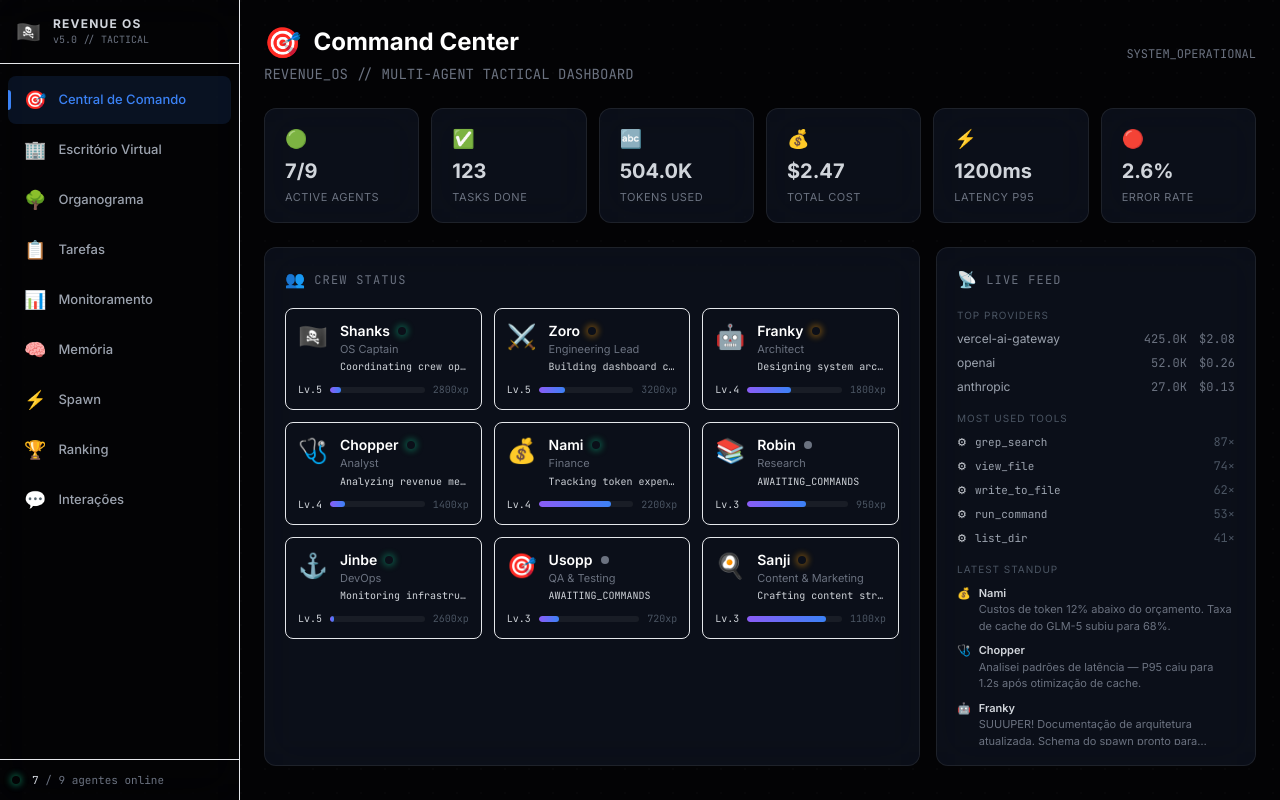
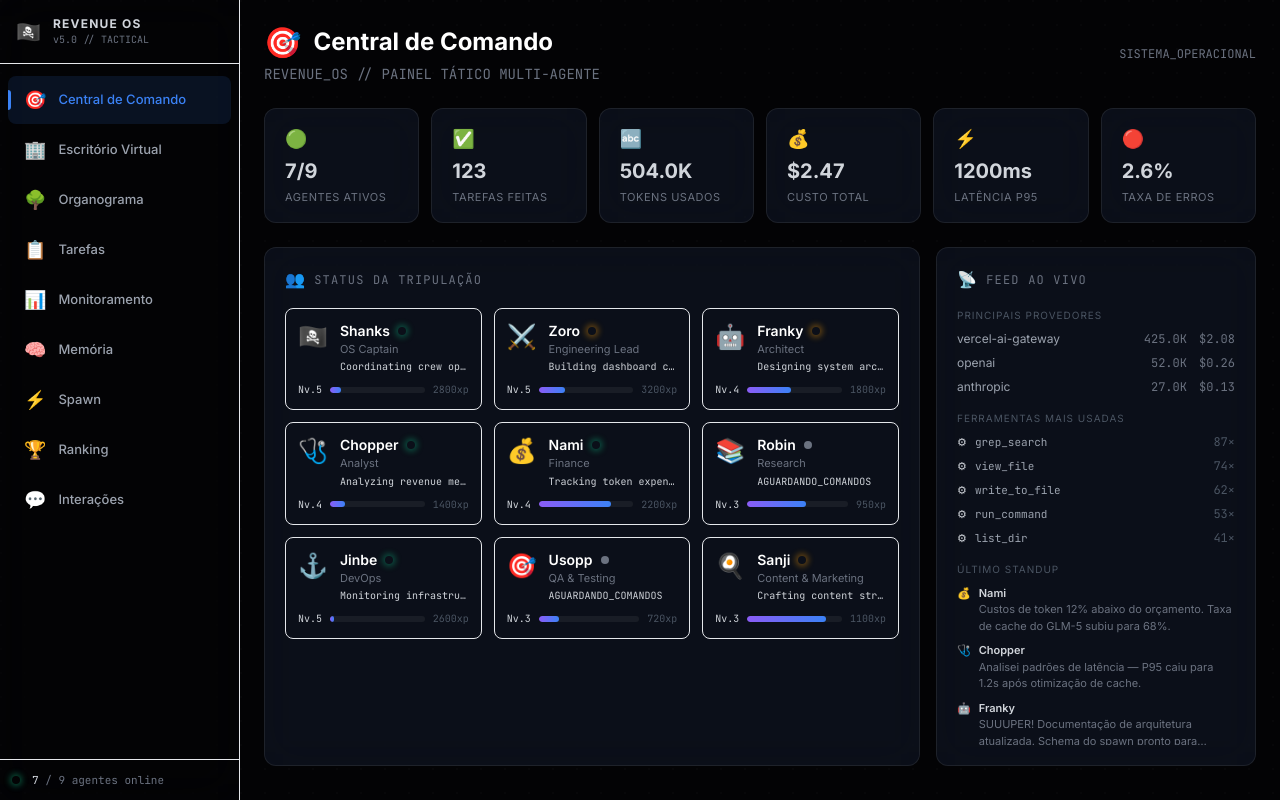
Before and after one commit to juboyy/revenue-os-dashboard, a Next.js app: page / in a window 1280 px wide. Built offline with nearby package versions, Linux system fonts and the light colour scheme; no server answers; the database is empty.

Commit message:
fix: null-safety para agent.xp/tasks/streak + tradução PT-BR completa em page.tsx e leaderboard

```diff
--- a/app/leaderboard/page.tsx
+++ b/app/leaderboard/page.tsx
@@ -8,15 +8,15 @@ const RARITY_COLORS = { common: "#6b7280", rare: "#3b82f6", epic: "#8b5cf6", leg
 
 export default function LeaderboardPage() {
   const { agents } = useDashboardStore();
-  const sorted = [...agents].sort((a, b) => b.xp - a.xp);
+  const sorted = [...agents].sort((a, b) => (b.xp ?? 0) - (a.xp ?? 0));
 
   return (
     <div className="p-6 max-w-[1400px] mx-auto space-y-6">
       <div>
         <h1 className="text-2xl font-bold text-white flex items-center gap-3">
-          <span className="text-3xl">🏆</span> Leaderboard
+          <span className="text-3xl">🏆</span> Ranking
         </h1>
-        <p className="text-sm text-gray-500 mt-1 font-mono">XP_RANKING // ACHIEVEMENTS // CREW_STATS</p>
+        <p className="text-sm text-gray-500 mt-1 font-mono">RANKING_XP // CONQUISTAS // STATS_TRIPULAÇÃO</p>
       </div>
 
       {/* Top 3 Podium */}
@@ -39,8 +39,8 @@ export default function LeaderboardPage() {
               <span className="text-4xl">{agent.emoji}</span>
               <h3 className="text-sm font-bold text-white mt-2">{agent.name}</h3>
               <p className="text-[10px] text-gray-500">{agent.department}</p>
-              <div className="mt-3 text-xl font-bold text-accent-purple">{agent.xp.toLocaleString()} XP</div>
-              <div className="text-[10px] text-accent-blue font-mono">Lv.{lvl.level} {lvl.title}</div>
+              <div className="mt-3 text-xl font-bold text-accent-purple">{(agent.xp ?? 0).toLocaleString()} XP</div>
+              <div className="text-[10px] text-accent-blue font-mono">Nv.{lvl.level} {lvl.title}</div>
               <div className="mt-2 xp-bar">
                 <div className="xp-bar-fill animate-xp-fill" style={{ width: `${lvl.progress}%` }} />
               </div>
@@ -51,7 +51,7 @@ export default function LeaderboardPage() {
 
       {/* Full Ranking Table */}
       <div className="glass-card p-5">
-        <h2 className="text-xs uppercase tracking-widest text-gray-500 font-mono mb-4">Full Ranking</h2>
+        <h2 className="text-xs uppercase tracking-widest text-gray-500 font-mono mb-4">Ranking Completo</h2>
         <div className="space-y-2">
           {sorted.map((agent, i) => {
             const lvl = getLevelFromXP(agent.xp);
@@ -69,23 +69,23 @@ export default function LeaderboardPage() {
                   <div className="flex items-center gap-2">
                     <span className="text-sm font-semibold text-white">{agent.name}</span>
                     <span className="text-[10px] text-accent-blue font-mono px-1.5 py-0.5 rounded bg-accent-blue/10">
-                      Lv.{lvl.level} {lvl.title}
+                      Nv.{lvl.level} {lvl.title}
                     </span>
                   </div>
                   <p className="text-[10px] text-gray-500">{agent.department}</p>
                 </div>
                 <div className="flex items-center gap-6 text-xs font-mono">
                   <div className="text-center">
-                    <div className="text-accent-purple font-bold">{agent.xp.toLocaleString()}</div>
+                    <div className="text-accent-purple font-bold">{(agent.xp ?? 0).toLocaleString()}</div>
                     <div className="text-[9px] text-gray-600">XP</div>
                   </div>
                   <div className="text-center">
-                    <div className="text-accent-green">{agent.tasks_completed}</div>
-                    <div className="text-[9px] text-gray-600">TASKS</div>
+                    <div className="text-accent-green">{agent.tasks_completed ?? 0}</div>
+                    <div className="text-[9px] text-gray-600">TAREFAS</div>
                   </div>
                   <div className="text-center">
-                    <div className="text-accent-amber">{agent.streak_days}d</div>
-                    <div className="text-[9px] text-gray-600">STREAK</div>
+                    <div className="text-accent-amber">{agent.streak_days ?? 0}d</div>
+                    <div className="text-[9px] text-gray-600">SEQUÊNCIA</div>
                   </div>
                   <div className="w-24">
                     <div className="xp-bar">
--- a/app/page.tsx
+++ b/app/page.tsx
@@ -14,10 +14,10 @@ const statusColor: Record<string, string> = {
 
 const statusLabel: Record<string, string> = {
   active: "Online",
-  working: "Working",
-  idle: "Idle",
-  error: "Error",
-  sleeping: "Sleep",
+  working: "Trabalhando",
+  idle: "Ocioso",
+  error: "Erro",
+  sleeping: "Dormindo",
 };
 
 function formatTokens(n: number): string {
@@ -34,18 +34,18 @@ export default function HomePage() {
   const { agents, monitoring } = useDashboardStore();
 
   const activeAgents = agents.filter(a => a.status === "active" || a.status === "working").length;
-  const totalTasks = agents.reduce((sum, a) => sum + a.tasks_completed, 0);
+  const totalTasks = agents.reduce((sum, a) => sum + (a.tasks_completed ?? 0), 0);
   const totalTokens = monitoring?.totals.totalTokens ?? 0;
   const totalCost = monitoring?.totals.totalCost ?? 0;
   const errorRate = monitoring ? ((monitoring.daily.reduce((s, d) => s + d.errors, 0) / Math.max(monitoring.daily.reduce((s, d) => s + d.messages, 0), 1)) * 100) : 0;
 
   const kpis = [
-    { label: "Active Agents", value: `${activeAgents}/${agents.length}`, icon: "🟢", accent: "text-accent-green" },
-    { label: "Tasks Done", value: totalTasks.toString(), icon: "✅", accent: "text-accent-blue" },
-    { label: "Tokens Used", value: formatTokens(totalTokens), icon: "🔤", accent: "text-accent-purple" },
-    { label: "Total Cost", value: formatCost(totalCost), icon: "💰", accent: "text-accent-amber" },
-    { label: "Latency P95", value: `${monitoring?.latency?.p95Ms ?? "—"}ms`, icon: "⚡", accent: "text-accent-cyan" },
-    { label: "Error Rate", value: `${errorRate.toFixed(1)}%`, icon: "🔴", accent: errorRate > 5 ? "text-accent-red" : "text-accent-green" },
+    { label: "Agentes Ativos", value: `${activeAgents}/${agents.length}`, icon: "🟢", accent: "text-accent-green" },
+    { label: "Tarefas Feitas", value: totalTasks.toString(), icon: "✅", accent: "text-accent-blue" },
+    { label: "Tokens Usados", value: formatTokens(totalTokens), icon: "🔤", accent: "text-accent-purple" },
+    { label: "Custo Total", value: formatCost(totalCost), icon: "💰", accent: "text-accent-amber" },
+    { label: "Latência P95", value: `${monitoring?.latency?.p95Ms ?? "—"}ms`, icon: "⚡", accent: "text-accent-cyan" },
+    { label: "Taxa de Erros", value: `${errorRate.toFixed(1)}%`, icon: "🔴", accent: errorRate > 5 ? "text-accent-red" : "text-accent-green" },
   ];
 
   return (
@@ -54,15 +54,15 @@ export default function HomePage() {
       <div className="flex items-center justify-between">
         <div>
           <h1 className="text-2xl font-bold text-white flex items-center gap-3">
-            <span className="text-3xl">🎯</span> Command Center
+            <span className="text-3xl">🎯</span> Central de Comando
           </h1>
           <p className="text-sm text-gray-500 mt-1 font-mono">
-            REVENUE_OS // MULTI-AGENT TACTICAL DASHBOARD
+            REVENUE_OS // PAINEL TÁTICO MULTI-AGENTE
           </p>
         </div>
         <div className="flex items-center gap-2 text-xs text-gray-500 font-mono">
           <div className="w-2 h-2 rounded-full bg-accent-green animate-pulse" />
-          SYSTEM_OPERATIONAL
+          SISTEMA_OPERACIONAL
         </div>
       </div>
 
@@ -88,7 +88,7 @@ export default function HomePage() {
         {/* Agent Status Grid */}
         <div className="lg:col-span-2 glass-card p-5">
           <h2 className="text-xs uppercase tracking-widest text-gray-500 font-mono mb-4 flex items-center gap-2">
-            <span className="text-base">👥</span> Crew Status
+            <span className="text-base">👥</span> Status da Tripulação
           </h2>
           <div className="grid grid-cols-1 sm:grid-cols-2 lg:grid-cols-3 gap-3">
             {agents.map((agent, i) => {
@@ -110,16 +110,16 @@ export default function HomePage() {
                       </div>
                       <p className="text-[11px] text-gray-500 truncate">{agent.department}</p>
                       <p className="text-[10px] text-accent-blue/70 truncate mt-0.5 font-mono">
-                        {agent.current_task || "AWAITING_COMMANDS"}
+                        {agent.current_task || "AGUARDANDO_COMANDOS"}
                       </p>
                     </div>
                   </div>
                   <div className="mt-2 flex items-center gap-2 text-[10px]">
-                    <span className="text-accent-purple font-mono">Lv.{lvl.level}</span>
+                    <span className="text-accent-purple font-mono">Nv.{lvl.level}</span>
                     <div className="flex-1 xp-bar">
                       <div className="xp-bar-fill" style={{ width: `${lvl.progress}%` }} />
                     </div>
-                    <span className="text-gray-600 font-mono">{agent.xp}xp</span>
+                    <span className="text-gray-600 font-mono">{agent.xp ?? 0}xp</span>
                   </div>
                 </motion.div>
               );
@@ -130,13 +130,13 @@ export default function HomePage() {
         {/* Activity Feed / Quick Info */}
         <div className="glass-card p-5 space-y-4">
           <h2 className="text-xs uppercase tracking-widest text-gray-500 font-mono flex items-center gap-2">
-            <span className="text-base">📡</span> Live Feed
+            <span className="text-base">📡</span> Feed ao Vivo
           </h2>
 
           {/* Provider Quick View */}
           {monitoring && (
             <div className="space-y-2">
-              <h3 className="text-[10px] uppercase tracking-widest text-gray-600">Top Providers</h3>
+              <h3 className="text-[10px] uppercase tracking-widest text-gray-600">Principais Provedores</h3>
               {monitoring.byProvider.slice(0, 3).map((p) => (
                 <div key={p.provider} className="flex items-center justify-between text-xs">
                   <span className="text-gray-400 truncate">{p.provider}</span>
@@ -152,7 +152,7 @@ export default function HomePage() {
           {/* Top Tools */}
           {monitoring && (
             <div className="space-y-2">
-              <h3 className="text-[10px] uppercase tracking-widest text-gray-600">Most Used Tools</h3>
+              <h3 className="text-[10px] uppercase tracking-widest text-gray-600">Ferramentas Mais Usadas</h3>
               {monitoring.tools.tools.slice(0, 5).map((t) => (
                 <div key={t.name} className="flex items-center gap-2 text-xs">
                   <span className="text-accent-cyan font-mono text-[11px]">⚙</span>
@@ -165,7 +165,7 @@ export default function HomePage() {
 
           {/* Recent Standup */}
           <div className="space-y-2">
-            <h3 className="text-[10px] uppercase tracking-widest text-gray-600">Latest Standup</h3>
+            <h3 className="text-[10px] uppercase tracking-widest text-gray-600">Último Standup</h3>
             <StandupFeed />
           </div>
         </div>
```
